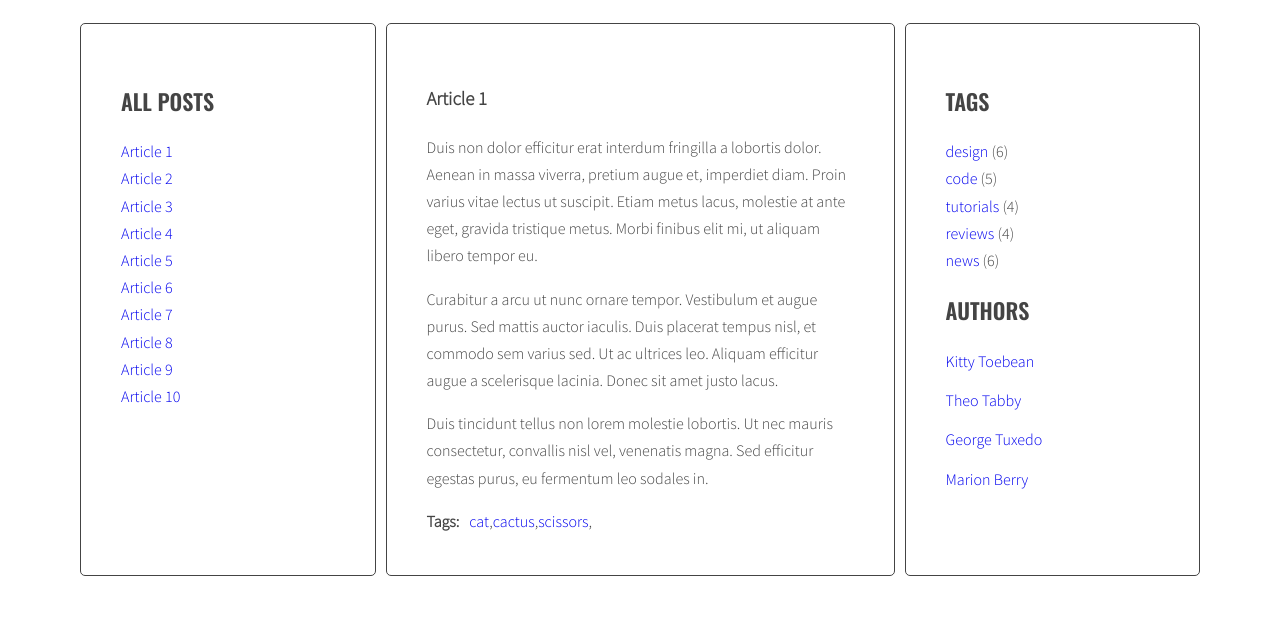
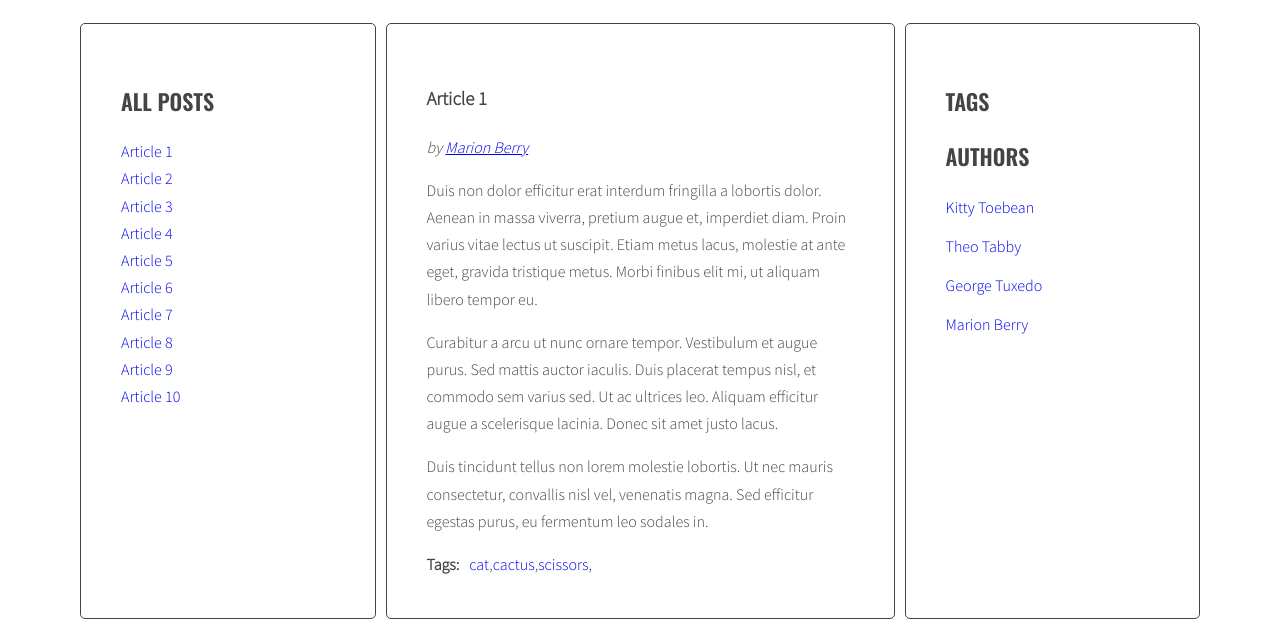
Before and after one commit to Nadina13/javascript-blog, a website: page index.html in a window 1280 px wide. Shown: the part 220-847 px from the top of the page. Before the commit the page ends 804 px from the top, so only its background shows below. Drawn offline with nearby package versions, Linux system fonts and the light colour scheme.

Commit message:
Finish task 7.2

```diff
--- a/index.html
+++ b/index.html
@@ -179,11 +179,6 @@
             <aside class="sidebar">
               <h2 class="section-title">Tags</h2>
               <ul class="list tags">
-                <li><a href="#">design</a> <span>(6)</span></li>
-                <li><a href="#">code</a> <span>(5)</span></li>
-                <li><a href="#">tutorials</a> <span>(4)</span></li>
-                <li><a href="#">reviews</a> <span>(4)</span></li>
-                <li><a href="#">news</a> <span>(6)</span></li>
               </ul>
               <h2 class="section-title">Authors</h2>
               <ul class="list authors">
--- a/js/script.js
+++ b/js/script.js
@@ -197,21 +197,16 @@
       const authorsList = article.querySelector(optArticleAuthorSelector);
       authorsList.innerHTML = '';
 
-      /* make html variable with empty string */
-      let html = '';
-
       /* get tags from data-author attribute */
       const authorTags = article.getAttribute('data-author');
 
       /* generate HTML of the link */
-      const authorLinkHTML = '<li><a href="#author-' + authorTags + '"><span>' + authorTags + '</span></a>, </li>';
+      const authorLinkHTML = 'by <a href="#author-' + authorTags + '"><span>' + authorTags + '</span></a>';
 
-      /* add generated code to html variable */
-      html += authorLinkHTML;
+      /* insert HTML of all the links into the tags wrapper */
+      authorsList.innerHTML = authorLinkHTML;
+      /* END LOOP: for every article: */
     }
-    /* insert HTML of all the links into the tags wrapper */
-    authorsList.innerHTML = html;
-    /* END LOOP: for every article: */
   }
   generateAuthors();
 
@@ -230,36 +225,36 @@
     const author = href.replace('#author-', '');
 
     /* find all author links with class "active"*/
-    const activeAuthors = article.querySelectorAll ('a.active[href^="#author-"]');
+    const activeAuthors = article.querySelectorAll('a.active[href^="#author-"]');
 
     /* start loop for each active author link */
-    for(let activeAuthor of activeAuthors) {
+    for (let activeAuthor of activeAuthors) {
 
       /* remove class active */
       activeAuthor.classList.remove('active');
       /* end loop for eachactive author link */
     }
-     /* find all author links with "href" attrbute equal to the "href" constant */
-     const authorLinks = article.querySelectorAll('a[href="' + href + '"]');
+    /* find all author links with "href" attrbute equal to the "href" constant */
+    const authorLinks = article.querySelectorAll('a[href="' + href + '"]');
 
-     /* start loop for each found author link*/
-     for(let authorLink of authorLinks) {
+    /* start loop for each found author link*/
+    for (let authorLink of authorLinks) {
 
       /* add class active */
       authorLink.classList.add('active');
-     }
+    }
 
     /* execute function "generate title links" with article selector as argument */
     generateTitleLinks('[data-author="' + authorTags + '"]');
   }
 
-  function addClickListenersToAuthors () {
+  function addClickListenersToAuthors() {
 
     /* find all links to authors */
     const authorList = document.querySelectorAll('[href^="author-"]');
 
     /* start loopfor each link */
-    for(let author of authorList) {
+    for (let author of authorList) {
 
       /* add authorClickHandler as event listener for that link */
       author.addEventListener('click', authorClickHandler);
```
